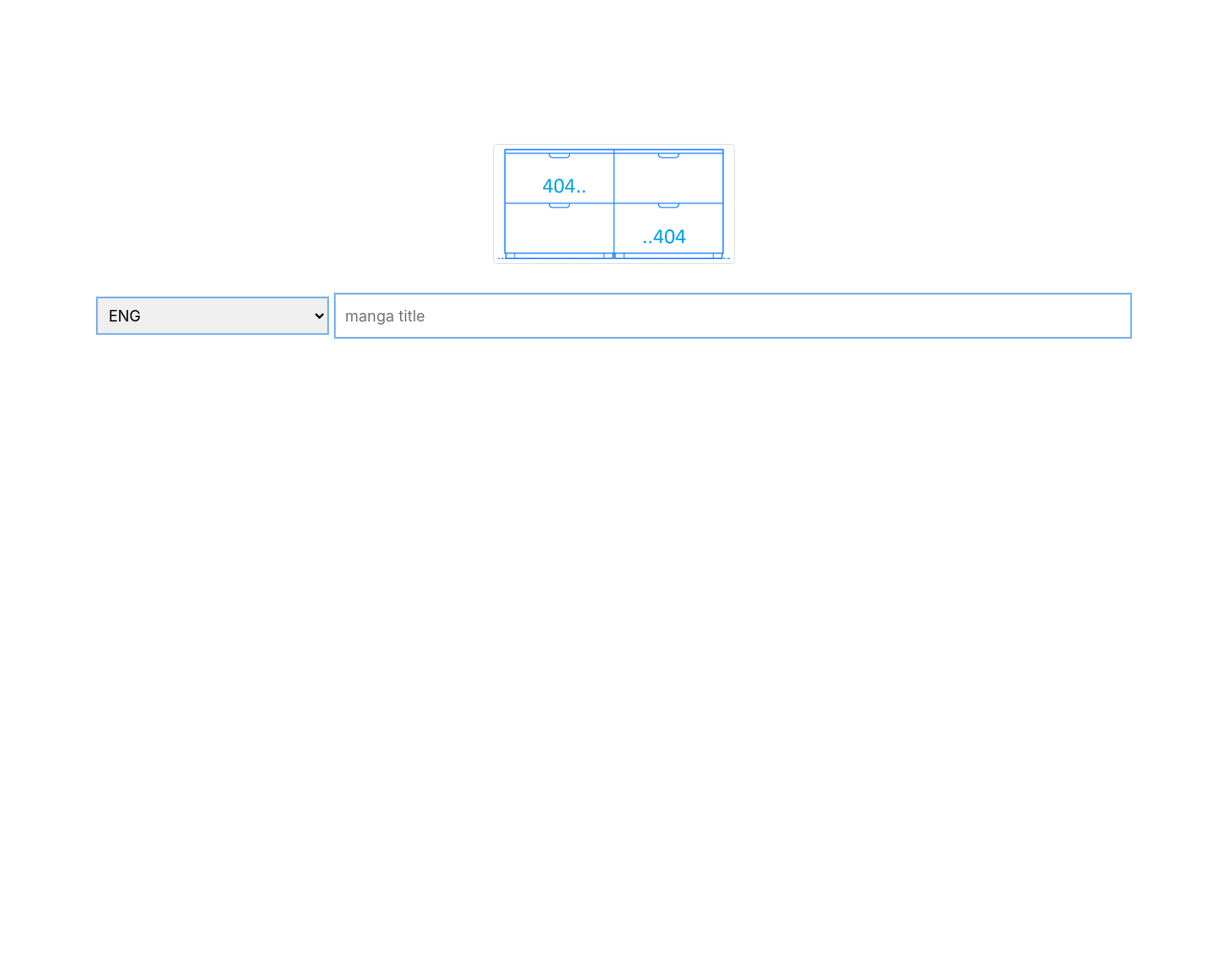
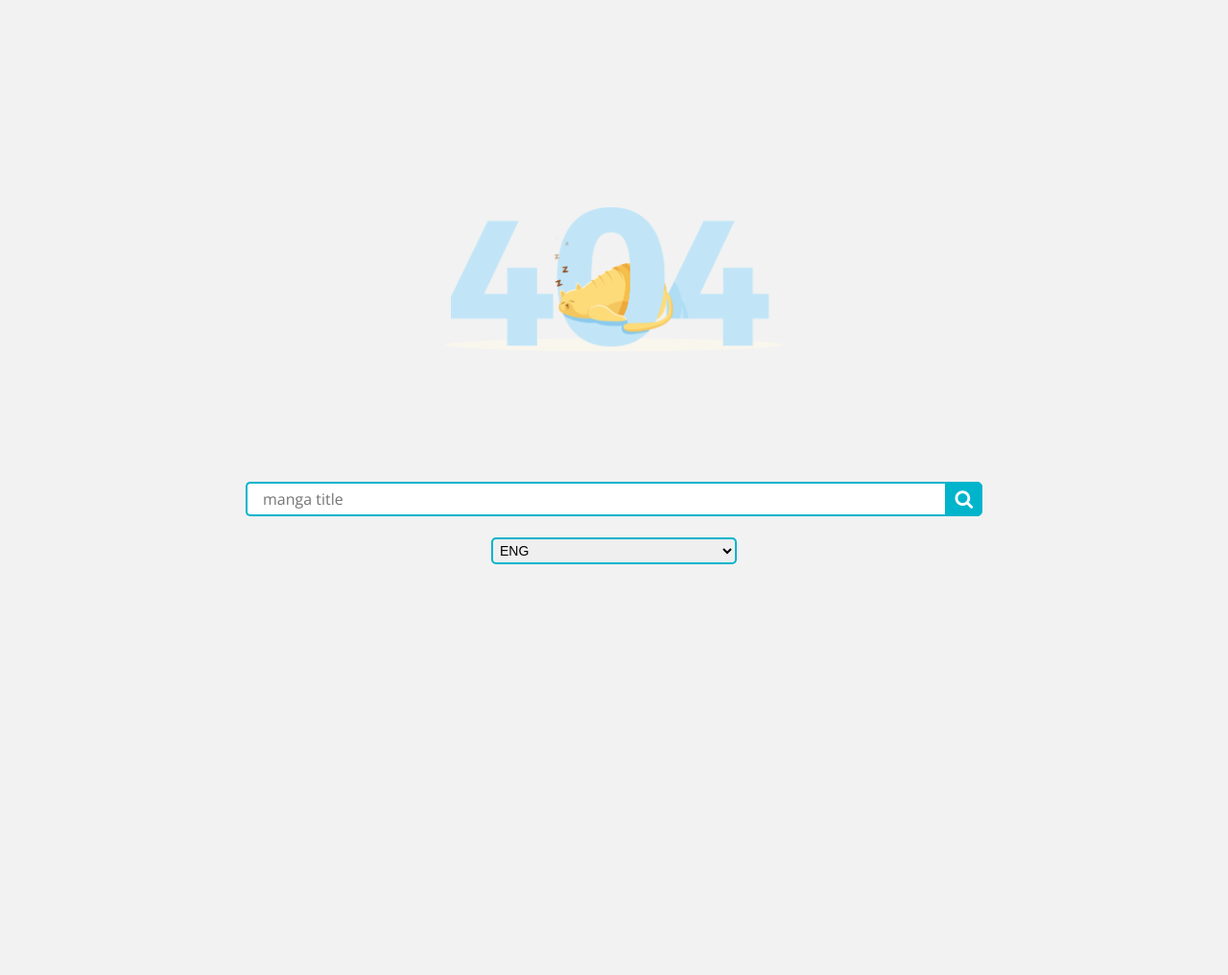
Before and after one commit to Dhiiyaur/case-404, a Django app: page / in a window 1280 px wide. Shown: the whole page at 96% size. Before the commit the page ends 353 px from the top, so only its background shows below. Run offline with Django 3.2, Linux system fonts and the light colour scheme; some libraries are stand-ins or nearby versions.

Commit message:
change home

```diff
--- a/templates/home.html
+++ b/templates/home.html
@@ -9,32 +9,84 @@
     <!-- Bootstrap CSS -->
     <link rel="stylesheet" href="https://stackpath.bootstrapcdn.com/bootstrap/4.5.2/css/bootstrap.min.css" integrity="sha384-JcKb8q3iqJ61gNV9KGb8thSsNjpSL0n8PARn9HuZOnIxN0hoP+VmmDGMN5t9UJ0Z" crossorigin="anonymous">
 
+    <link rel="stylesheet" href="https://cdnjs.cloudflare.com/ajax/libs/font-awesome/4.7.0/css/font-awesome.min.css">
+
     <title>case - 404</title>
 
     <style>
 
-        * {
-            margin: 0;
-            box-sizing: border-box;
+        @import url(https://fonts.googleapis.com/css?family=Open+Sans);
+
+        body{
+          background: #f2f2f2;
+          font-family: 'Open Sans', sans-serif;
         }
 
-        #main {
-            text-align: center;
-            padding-top: 150px;
-        }
-            input[type = 'text'] {
-            padding: 10px;
-            border: 2px solid #82b8e8;
-            margin-top: 30px;
-            width: 65%;
+        .search {
+          width: 100%;
+          position: relative;
+          display: flex;
         }
 
-            select[id = 'inputLang']{
-            width: 19%;
-            margin-top: 5px;
-            border: 2px solid #82b8e8;
-            padding: 7px;
+        .searchTerm {
+          width: 100%;
+          border: 2px solid #00B4CC;
+          border-right: none;
+          padding: 16px;
+          height: 20px;
+          border-radius: 5px 0 0 5px;
+          outline: none;
+          color: #9DBFAF;
         }
+
+        .searchTerm:focus{
+          color: #00B4CC;
+        }
+
+        .searchButton {
+          width: 40px;
+          height: 36px;
+          border: 1px solid #00B4CC;
+          background: #00B4CC;
+          text-align: center;
+          color: #fff;
+          border-radius: 0 5px 5px 0;
+          cursor: pointer;
+          font-size: 20px;
+        }
+
+        /*Resize the wrap to see the search bar change!*/
+        .wrap{
+          width: 60%;
+          position: absolute;
+          top: 65%;
+          left: 50%;
+          transform: translate(-50%, -50%);
+        }
+
+        .inputLang{
+
+        width: 20%;
+        position: absolute;
+        top: 70%;
+        left: 40%;
+        padding: 3px;
+        border: 2px solid #00B4CC;
+        border-radius: 5px 5px 5px 5px;
+        font-size: 14px;
+        font-family: 'Source Sans Pro', sans-serif;
+        }
+
+
+        .img_bg {
+          position: absolute;
+          width: auto;
+          text-align: center;
+          top: 77%;
+          left: 50%;
+          min-height: 100%;
+          min-width: 100%;
+          transform: translate(-50%, -50%)
 
     </style>
 
@@ -44,17 +96,23 @@
     <script src="https://code.jquery.com/jquery-3.5.1.slim.min.js" integrity="sha384-DfXdz2htPH0lsSSs5nCTpuj/zy4C+OGpamoFVy38MVBnE+IbbVYUew+OrCXaRkfj" crossorigin="anonymous"></script>
     <script src="https://cdn.jsdelivr.net/npm/popper.js@1.16.1/dist/umd/popper.min.js" integrity="sha384-9/reFTGAW83EW2RDu2S0VKaIzap3H66lZH81PoYlFhbGU+6BZp6G7niu735Sk7lN" crossorigin="anonymous"></script>
     <script src="https://stackpath.bootstrapcdn.com/bootstrap/4.5.2/js/bootstrap.min.js" integrity="sha384-B4gt1jrGC7Jh4AgTPSdUtOBvfO8shuf57BaghqFfPlYxofvL8/KUEfYiJOMMV+rV" crossorigin="anonymous"></script>
-        <img src="{% static 'image/logo.png' %}" style="height: 125px" class="img-fluid img-thumbnail" >
-
+    <div class="img_bg"><img src="{% static 'image/bg_2.png' %}" style="height: 150px" class="img-fluid" >
+    </div>
         <form action = "{% url 'search_page' %}" method="GET">
 
-          <select id="inputLang", name='manga_lang'>
+          <div class="wrap">
+           <div class="search">
+              <input type="text" class="searchTerm" placeholder="manga title" name='manga_title'>
+              <button type="submit" class="searchButton">
+                <i class="fa fa-search"></i>
+              </button>
+           </div>
+          </div>
+
+          <select class="inputLang" name='manga_lang'>
             <option selected>ENG</option>
             <option>IND</option>
-          </select>
-          <input type="text" placeholder="manga title" aria-label="manga title" name='manga_title'>
-
         </form>
-	</div>
+    </div>
   </body>
 </html>
```
Also changed, not shown: static/image/bg_2.png (added).
